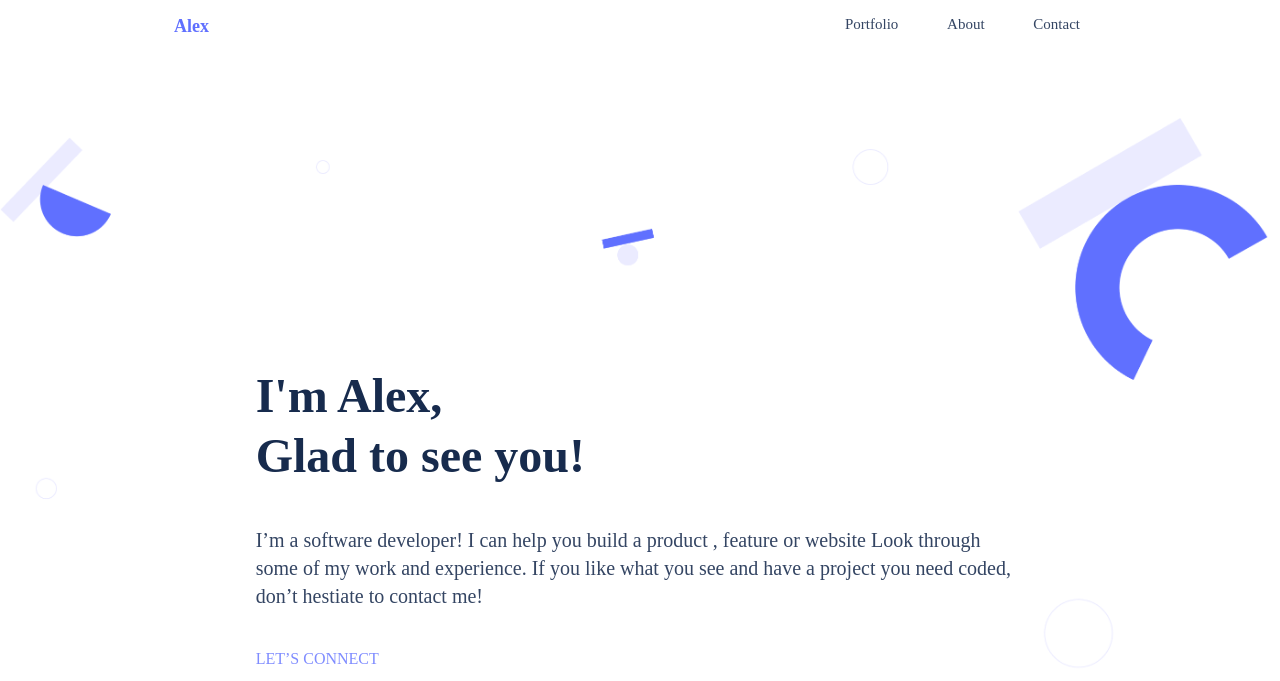
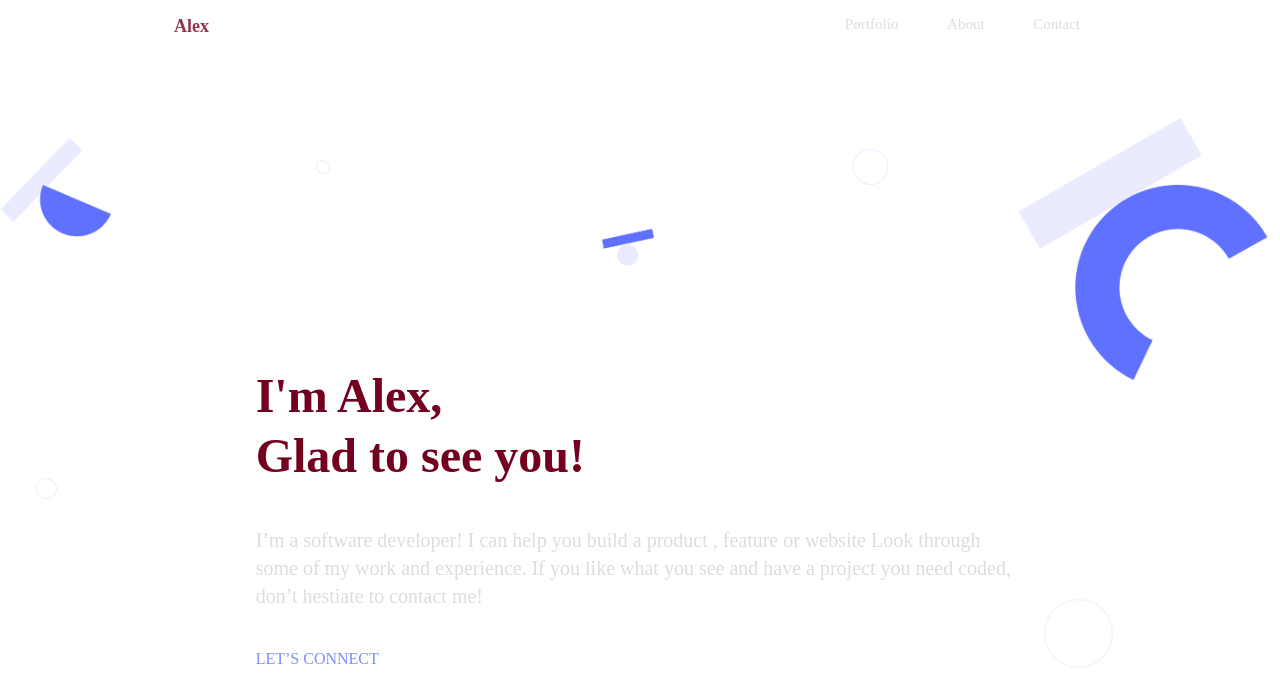
Before and after one commit to Alex-Anthony/welcome-demo, a website: page index.html in a window 1280 px wide. Shown: the top 681 px of the page. Drawn offline with Linux system fonts and the light colour scheme; a web font is replaced by a local one.

Commit message:
Update style.css

```diff
--- a/style.css
+++ b/style.css
@@ -1,13 +1,13 @@
 @import url('https://fonts.googleapis.com/css2?family=Texturina:ital,opsz,wght@0,12..72,100..900;1,12..72,100..900&display=swap');
 
 :root {
-  --primary-color: #6070ff;
-  --header-color: #172b4d;
-  --paragraph-color: #344563;
+  --primary-color: #92364E;
+  --header-color: #74001F;
+  --paragraph-color: #DDDDDD;
   --white-bg-color: #fff;
   --enabled-btn-color: #7f8cff;
-  --border-gray-color: #dfe1e6;
-  --text-soft-white-color: #ebebff;
+  --border-gray-color: #5D5B5C;
+  --text-soft-white-color: #DDDDDD;
   --active-btn-color: #2230d2;
   --disabled-btn-color: #5e6c84;
 }
```
